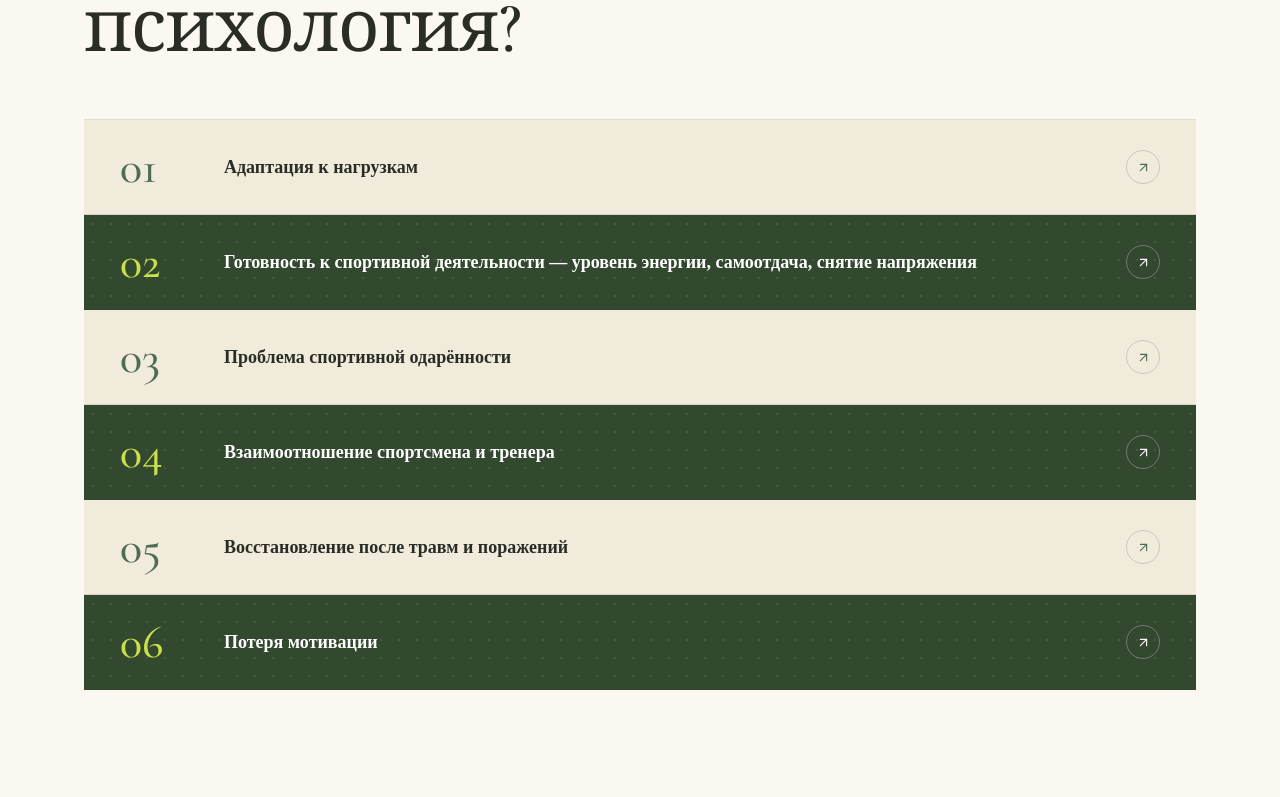
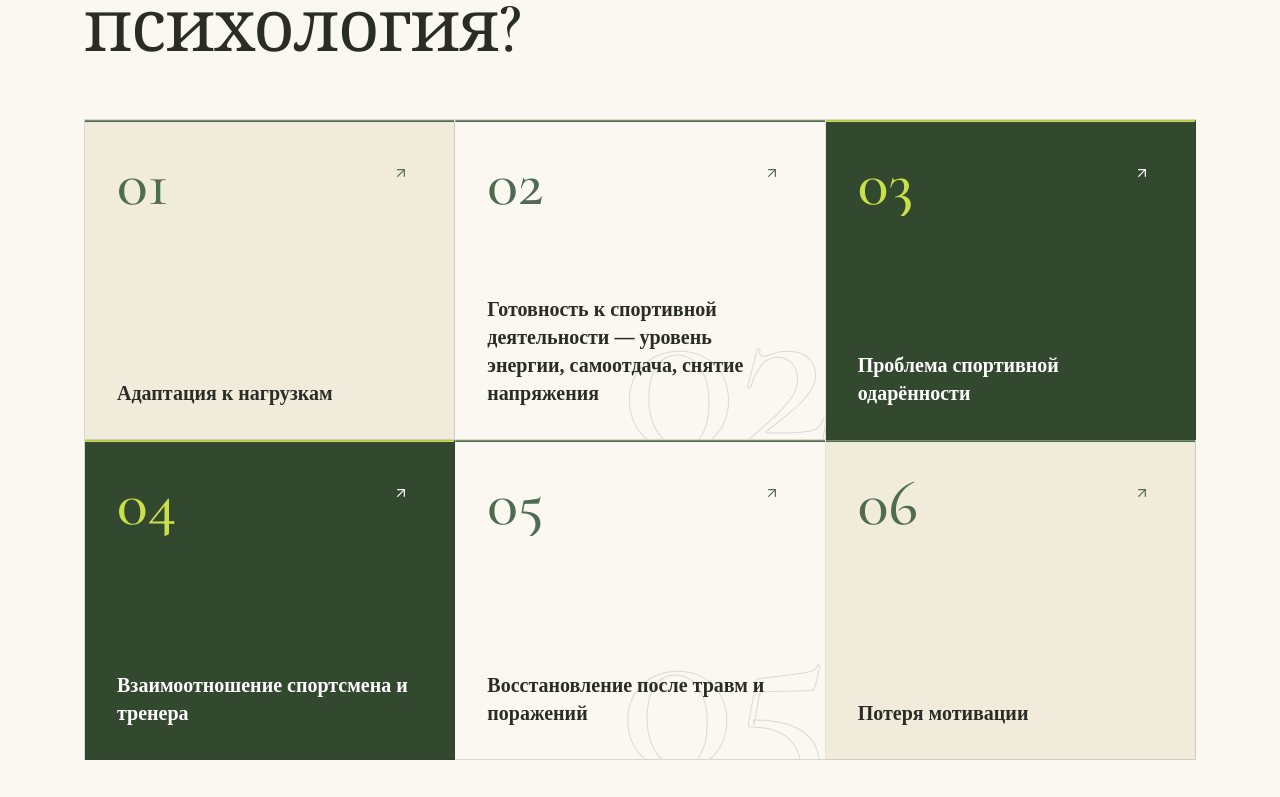
Before and after one commit to prstggvv/psycho-teacher, a React (Vite) app: page / in a window 1280 px wide. Shown: the part 2703-3500 px from the top of the page. Built offline with nearby package versions, Linux system fonts and the light colour scheme.

Commit message:
feat: footer

```diff
--- /dev/null
+++ b/src/components/MainComponents/Footer/index.ts
@@ -0,0 +1 @@
+export { Footer } from './ui/Footer';
--- /dev/null
+++ b/src/components/MainComponents/Footer/ui/Footer.module.css
@@ -0,0 +1,95 @@
+.footer {
+  background: var(--color-paper);
+  border-top: 1px solid rgba(42, 45, 38, .09);
+}
+
+.inner {
+  max-width: 1240px;
+  margin: 0 auto;
+  padding: clamp(28px, 3.5vw, 44px) clamp(20px, 5vw, 64px);
+  display: flex;
+  align-items: center;
+  justify-content: space-between;
+  flex-wrap: wrap;
+  gap: 16px 32px;
+}
+
+.block {
+  display: flex;
+  align-items: center;
+  gap: 12px;
+}
+
+.span {
+  display: grid;
+  place-items: center;
+  width: 36px;
+  height: 36px;
+  border-radius: 50%;
+  border: 1.5px solid var(--color-green);
+  font-family: var(--font-serif);
+  font-weight: 600;
+  font-size: 15px;
+  letter-spacing: .04em;
+  color: var(--color-green);
+  flex: none;
+  margin: 0;
+}
+
+.spanSecond {
+  font-size: 13px;
+  font-weight: 600;
+  color: var(--ink);
+  letter-spacing: .01em;
+  display: flex;
+  flex-direction: column;
+  line-height: 1.3;
+  margin: 0;
+}
+
+.small {
+  font-size: 10px;
+  font-weight: 500;
+  letter-spacing: .18em;
+  text-transform: uppercase;
+  color: var(--muted);
+  margin-top: 2px;
+  margin: 0;
+}
+
+.text {
+  font-size: 12px;
+  line-height: 1.5;
+  color: var(--muted);
+  letter-spacing: .02em;
+  text-align: right;
+  margin: 0;
+}
+
+.link {
+  display: flex;
+  align-items: center;
+  gap: 8px;
+  font-size: 12px;
+  font-weight: 600;
+  letter-spacing: .15em;
+  text-transform: uppercase;
+  color: var(--color-muted);
+  text-decoration: none;
+  transition: color .2s;
+  margin: 0;
+}
+
+.link:hover {
+  color: var(--green);
+}
+
+.svg {
+  width: 14px;
+  height: 14px;
+  transition: transform .2s;
+}
+
+.link:hover .svg {
+  transform: translateY(-2px);
+}
--- a/src/components/MainComponents/MainPageComponents/Problems/ui/Problems.module.css
+++ b/src/components/MainComponents/MainPageComponents/Problems/ui/Problems.module.css
@@ -15,7 +15,7 @@
 
 .title {
   margin: 0;
-  max-width: 14ch;
+  max-width: 560px;
   font-family: var(--font-serif);
   font-weight: 500;
   font-size: 72px;
@@ -24,13 +24,14 @@
   color: var(--color-ink);
 }
 
-/* ── grid ── */
+/* ── strict swiss grid: hairline rules, no gaps ── */
 
 .grid {
   display: grid;
-  grid-template-columns: 1fr;
+  grid-template-columns: 1fr 1fr 1fr;
   margin-top: 56px;
-  border-top: 1px solid rgba(42, 45, 38, 0.13);
+  border-top: 1px solid rgba(42, 45, 38, 0.16);
+  border-left: 1px solid rgba(42, 45, 38, 0.16);
 }
 
 /* ── card ── */
@@ -39,14 +40,16 @@
   position: relative;
   overflow: hidden;
   display: flex;
-  flex-direction: row;
-  align-items: center;
-  gap: 32px;
-  padding: 24px 36px;
-  border-bottom: 1px solid rgba(42, 45, 38, 0.13);
+  flex-direction: column;
+  justify-content: space-between;
+  gap: 48px;
+  min-height: 320px;
+  padding: 32px;
+  border-right: 1px solid rgba(42, 45, 38, 0.16);
+  border-bottom: 1px solid rgba(42, 45, 38, 0.16);
 }
 
-.cardLight {
+.cardCream {
   background: var(--color-cream);
 }
 
@@ -54,27 +57,102 @@
   background: var(--color-green-deep);
 }
 
-.dots {
+.cardGhost {
+  background: transparent;
+}
+
+/* ── hover fill: a flat panel wipes up from the bottom ── */
+
+.fill {
   position: absolute;
   inset: 0;
+  z-index: 0;
   pointer-events: none;
-  opacity: 0.1;
-  background-image: radial-gradient(rgba(255, 255, 255, 0.9) 1px, transparent 1px);
-  background-size: 18px 18px;
+  transform: scaleY(0);
+  transform-origin: bottom;
+  transition: transform 0.45s cubic-bezier(0.23, 1, 0.36, 1);
 }
 
-/* ── number ── */
+.cardCream .fill,
+.cardGhost .fill {
+  background: var(--color-green-deep);
+}
+
+.cardDark .fill {
+  background: var(--color-ball);
+}
+
+.card:hover .fill {
+  transform: scaleY(1);
+}
+
+/* ── big outlined number fills the empty ghost cards ── */
+
+.watermark {
+  position: absolute;
+  right: -8px;
+  bottom: -52px;
+  z-index: 0;
+  pointer-events: none;
+  font-family: var(--font-serif);
+  font-weight: 500;
+  font-size: 240px;
+  line-height: 1;
+  color: transparent;
+  -webkit-text-stroke: 1px rgba(79, 107, 82, 0.2);
+  user-select: none;
+}
+
+/* ── top hairline that draws in ── */
+
+.rule {
+  position: absolute;
+  top: 0;
+  left: 0;
+  z-index: 1;
+  width: 100%;
+  height: 2px;
+  transform-origin: left;
+}
+
+.cardCream .rule {
+  background: var(--color-green);
+}
+
+.cardDark .rule {
+  background: var(--color-ball);
+}
+
+.cardGhost .rule {
+  background: var(--color-green);
+}
+
+/* ── top row: number + arrow ── */
+
+.cardTop {
+  position: relative;
+  z-index: 1;
+  display: flex;
+  align-items: flex-start;
+  justify-content: space-between;
+  gap: 24px;
+}
+
+.numMask {
+  display: block;
+  overflow: hidden;
+}
 
 .num {
-  flex: none;
-  width: 72px;
+  display: block;
   font-family: var(--font-serif);
   font-weight: 500;
-  font-size: 46px;
+  font-size: 64px;
   line-height: 1;
+  transition: color 0.45s ease;
 }
 
-.cardLight .num {
+.cardCream .num {
   color: var(--color-green);
 }
 
@@ -82,19 +160,32 @@
   color: var(--color-ball);
 }
 
+.cardGhost .num {
+  color: var(--color-green);
+}
+
+.card:hover .num {
+  color: #fff;
+}
+
+.cardDark:hover .num {
+  color: var(--color-green-deep);
+}
+
 /* ── title ── */
 
 .cardTitle {
   position: relative;
   z-index: 1;
-  flex: 1;
   margin: 0;
+  max-width: 320px;
   font-weight: 600;
-  font-size: 18px;
+  font-size: 20px;
   line-height: 1.4;
+  transition: color 0.45s ease;
 }
 
-.cardLight .cardTitle {
+.cardCream .cardTitle {
   color: var(--color-ink);
 }
 
@@ -102,11 +193,21 @@
   color: #fff;
 }
 
+.cardGhost .cardTitle {
+  color: var(--color-ink);
+}
+
+.card:hover .cardTitle {
+  color: #fff;
+}
+
+.cardDark:hover .cardTitle {
+  color: var(--color-green-deep);
+}
+
 /* ── arrow ── */
 
 .arrowWrap {
-  position: relative;
-  z-index: 1;
   flex: none;
   display: inline-flex;
 }
@@ -114,34 +215,30 @@
 .arrow {
   display: grid;
   place-items: center;
-  width: 34px;
-  height: 34px;
-  border-radius: 50%;
-  transition: transform 0.25s, background 0.25s, border-color 0.25s, color 0.25s;
+  width: 42px;
+  height: 42px;
+  transition: transform 0.3s ease, color 0.45s ease;
 }
 
-.cardLight .arrow {
-  border: 1.5px solid rgba(42, 45, 38, 0.18);
+.cardCream .arrow {
   color: var(--color-green);
 }
 
 .cardDark .arrow {
-  border: 1.5px solid rgba(255, 255, 255, 0.28);
   color: #fff;
+}
+
+.cardGhost .arrow {
+  color: var(--color-green);
 }
 
 .card:hover .arrow {
   transform: rotate(45deg);
-}
-
-.cardLight:hover .arrow {
-  background: var(--color-green);
-  border-color: var(--color-green);
   color: #fff;
 }
 
 .cardDark:hover .arrow {
-  background: rgba(255, 255, 255, 0.15);
+  color: var(--color-green-deep);
 }
 
 /* ── responsive ── */
@@ -153,6 +250,10 @@
 
   .title {
     font-size: 56px;
+  }
+
+  .card {
+    min-height: 280px;
   }
 }
 
@@ -170,20 +271,26 @@
   }
 
   .grid {
+    grid-template-columns: 1fr;
     margin-top: 40px;
   }
 
   .card {
-    gap: 16px;
-    padding: 18px 22px;
+    min-height: 200px;
+    gap: 32px;
+    padding: 26px 24px;
   }
 
   .num {
-    width: 48px;
-    font-size: 34px;
+    font-size: 52px;
   }
 
   .cardTitle {
-    font-size: 15px;
+    font-size: 17px;
+  }
+
+  .watermark {
+    font-size: 170px;
+    bottom: -36px;
   }
 }
--- a/src/components/MainComponents/MainPageComponents/Problems/ui/Problems.tsx
+++ b/src/components/MainComponents/MainPageComponents/Problems/ui/Problems.tsx
@@ -7,18 +7,23 @@ interface IProblemsProps {
   className?: string;
 }
 
+type CardVariant = 'cream' | 'dark' | 'ghost';
+
 interface IProblem {
   num: string;
   title: string;
+  variant: CardVariant;
 }
 
+// Mirrored checkerboard across a 3-column grid: ghost cards run down the
+// middle column, the solid cards balance each other diagonally.
 const problems: IProblem[] = [
-  { num: '01', title: 'Адаптация к нагрузкам' },
-  { num: '02', title: 'Готовность к спортивной деятельности — уровень энергии, самоотдача, снятие напряжения' },
-  { num: '03', title: 'Проблема спортивной одарённости' },
-  { num: '04', title: 'Взаимоотношение спортсмена и тренера' },
-  { num: '05', title: 'Восстановление после травм и поражений' },
-  { num: '06', title: 'Потеря мотивации' },
+  { num: '01', title: 'Адаптация к нагрузкам', variant: 'cream' },
+  { num: '02', title: 'Готовность к спортивной деятельности — уровень энергии, самоотдача, снятие напряжения', variant: 'ghost' },
+  { num: '03', title: 'Проблема спортивной одарённости', variant: 'dark' },
+  { num: '04', title: 'Взаимоотношение спортсмена и тренера', variant: 'dark' },
+  { num: '05', title: 'Восстановление после травм и поражений', variant: 'ghost' },
+  { num: '06', title: 'Потеря мотивации', variant: 'cream' },
 ];
 
 const titleVariants: Variants = {
@@ -28,45 +33,55 @@ const titleVariants: Variants = {
 
 const gridVariants: Variants = createStaggerContainer(0.12, 0.1);
 
-// Each card slides in from the side it sits on, then releases its inner parts.
+// Each card unmasks with a top-down clip wipe, then releases its parts in order.
 const cardVariants: Variants = {
-  hidden: (dir: number) => ({ opacity: 0, x: 64 * dir }),
+  hidden: { opacity: 0, clipPath: 'inset(0% 0% 100% 0%)' },
   visible: {
     opacity: 1,
-    x: 0,
+    clipPath: 'inset(0% 0% 0% 0%)',
     transition: {
-      duration: 0.65,
+      duration: 0.7,
       ease: MOTION_EASE,
       when: 'beforeChildren',
-      staggerChildren: 0.08,
+      staggerChildren: 0.09,
     },
   },
 };
 
-// The number pops into place.
-const numVariants: Variants = {
-  hidden: { opacity: 0, scale: 0.4 },
-  visible: { opacity: 1, scale: 1, transition: { duration: 0.5, ease: MOTION_EASE } },
+// A hairline rule draws across the top of the card.
+const ruleVariants: Variants = {
+  hidden: { scaleX: 0 },
+  visible: { scaleX: 1, transition: { duration: 0.6, ease: MOTION_EASE } },
 };
 
-// The title unfolds from the left, following the number.
-const titleLineVariants: Variants = {
-  hidden: { opacity: 0, x: -24 },
-  visible: { opacity: 1, x: 0, transition: { duration: 0.55, ease: MOTION_EASE } },
+// The number slides up from behind its mask — a clean editorial type reveal.
+const numVariants: Variants = {
+  hidden: { y: '110%' },
+  visible: { y: '0%', transition: { duration: 0.6, ease: MOTION_EASE } },
 };
 
-// The arrow rotates and scales in last.
+const titleLineVariants: Variants = {
+  hidden: { opacity: 0, y: 18 },
+  visible: { opacity: 1, y: 0, transition: { duration: 0.55, ease: MOTION_EASE } },
+};
+
 const arrowVariants: Variants = {
-  hidden: { opacity: 0, scale: 0.5, rotate: -90 },
-  visible: { opacity: 1, scale: 1, rotate: 0, transition: { duration: 0.5, ease: MOTION_EASE } },
+  hidden: { opacity: 0, rotate: -90 },
+  visible: { opacity: 1, rotate: 0, transition: { duration: 0.5, ease: MOTION_EASE } },
 };
 
 const ArrowIcon = () => (
-  <svg width="15" height="15" viewBox="0 0 24 24" fill="none" stroke="currentColor" strokeWidth="1.8" strokeLinecap="round" strokeLinejoin="round" aria-hidden="true">
+  <svg width="16" height="16" viewBox="0 0 24 24" fill="none" stroke="currentColor" strokeWidth="1.8" strokeLinecap="round" strokeLinejoin="round" aria-hidden="true">
     <line x1="7" y1="17" x2="17" y2="7" />
     <polyline points="7 7 17 7 17 17" />
   </svg>
 );
+
+const variantClass: Record<CardVariant, string> = {
+  cream: cls.cardCream,
+  dark: cls.cardDark,
+  ghost: cls.cardGhost,
+};
 
 export const Problems = ({ className }: IProblemsProps) => {
   return (
@@ -91,36 +106,42 @@ export const Problems = ({ className }: IProblemsProps) => {
           whileInView="visible"
           viewport={VIEWPORT_ONCE}
         >
-          {problems.map((problem, index) => {
-            const isDark = index % 2 === 1;
-            return (
+          {problems.map((problem) => (
             <motion.article
               key={problem.num}
-                className={classNames(cls.card, {
-                  [cls.cardDark]: isDark,
-                  [cls.cardLight]: !isDark,
-                }, [])}
+              className={classNames(cls.card, {}, [variantClass[problem.variant]])}
               variants={cardVariants}
-                custom={isDark ? 1 : -1}
             >
-                {isDark && <span className={classNames(cls.dots, {}, [])} aria-hidden="true" />}
+              {/* flat colour panel that wipes up on hover */}
+              <span className={classNames(cls.fill, {}, [])} aria-hidden="true" />
 
+              {problem.variant === 'ghost' && (
+                <span className={classNames(cls.watermark, {}, [])} aria-hidden="true">
+                  {problem.num}
+                </span>
+              )}
+
+              <motion.span className={classNames(cls.rule, {}, [])} variants={ruleVariants} aria-hidden="true" />
+
+              <div className={classNames(cls.cardTop, {}, [])}>
+                <span className={classNames(cls.numMask, {}, [])}>
                   <motion.span className={classNames(cls.num, {}, [])} variants={numVariants}>
                     {problem.num}
                   </motion.span>
-
-                <motion.h3 className={classNames(cls.cardTitle, {}, [])} variants={titleLineVariants}>
-                  {problem.title}
-                </motion.h3>
+                </span>
 
                 <motion.span className={classNames(cls.arrowWrap, {}, [])} variants={arrowVariants}>
                   <span className={classNames(cls.arrow, {}, [])}>
                     <ArrowIcon />
                   </span>
                 </motion.span>
+              </div>
+
+              <motion.h3 className={classNames(cls.cardTitle, {}, [])} variants={titleLineVariants}>
+                {problem.title}
+              </motion.h3>
             </motion.article>
-            );
-          })}
+          ))}
         </motion.div>
       </div>
     </section>
--- a/src/pages/Main/ui/Main.tsx
+++ b/src/pages/Main/ui/Main.tsx
@@ -5,6 +5,7 @@ import { About } from "../../../components/MainComponents/MainPageComponents/Abo
 import { WhatIDoing } from "../../../components/MainComponents/MainPageComponents/WhatIDoing";
 import { Problems } from "../../../components/MainComponents/MainPageComponents/Problems";
 import { Contact } from "../../../components/MainComponents/MainPageComponents/Contact";
+import { Footer } from "../../../components/Footer";
 
 interface MainProps {
   className?: string;
@@ -18,6 +19,7 @@ const Main = ({ className }: MainProps) => {
       <WhatIDoing />
       <Problems />
       <Contact />
+      <Footer />
     </div>
   )
 };
```
Also changed, not shown: src/components/MainComponents/Footer/ui/Footer.tsx (added, +33 -0 lines), src/components/MainComponents/MainPageComponents/WhatIDoing/ui/WhatIDoing.module.css (+2 -10 lines). Lines whose indentation alone changed are shown as unchanged.
